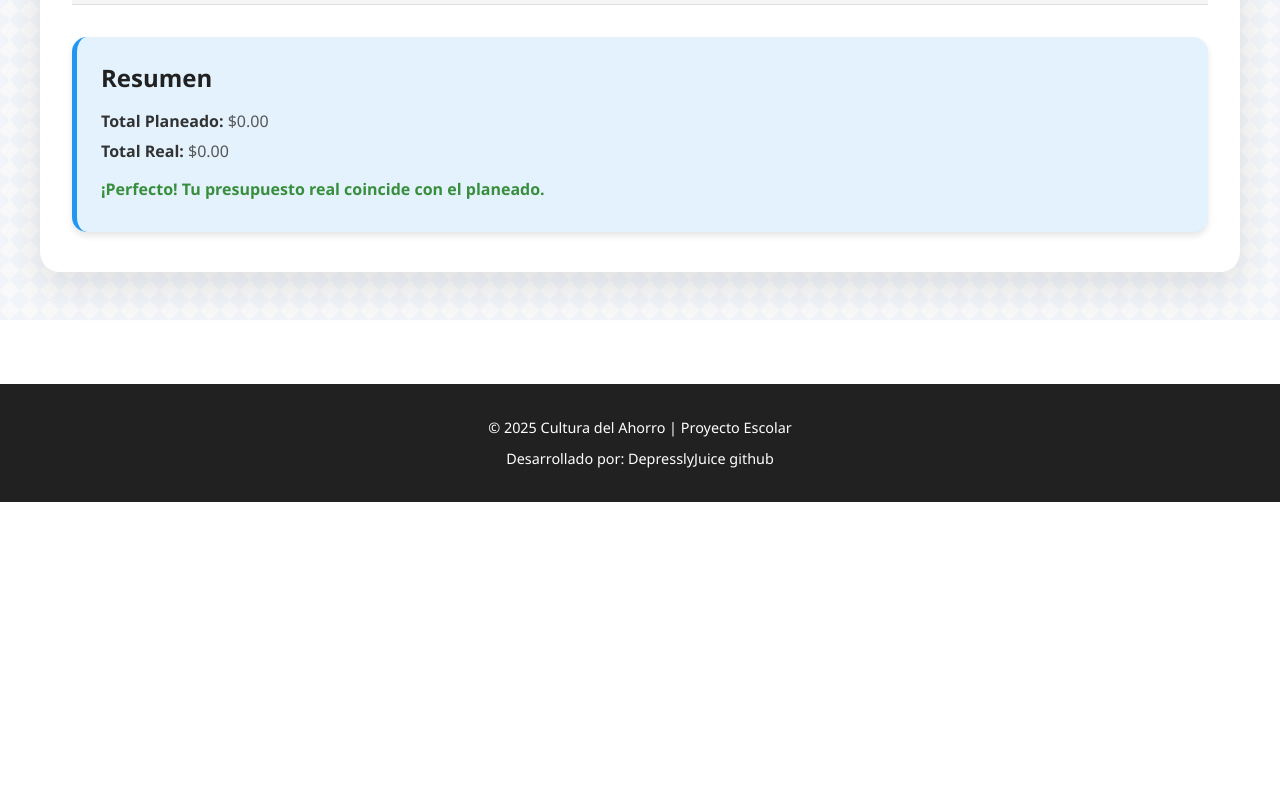
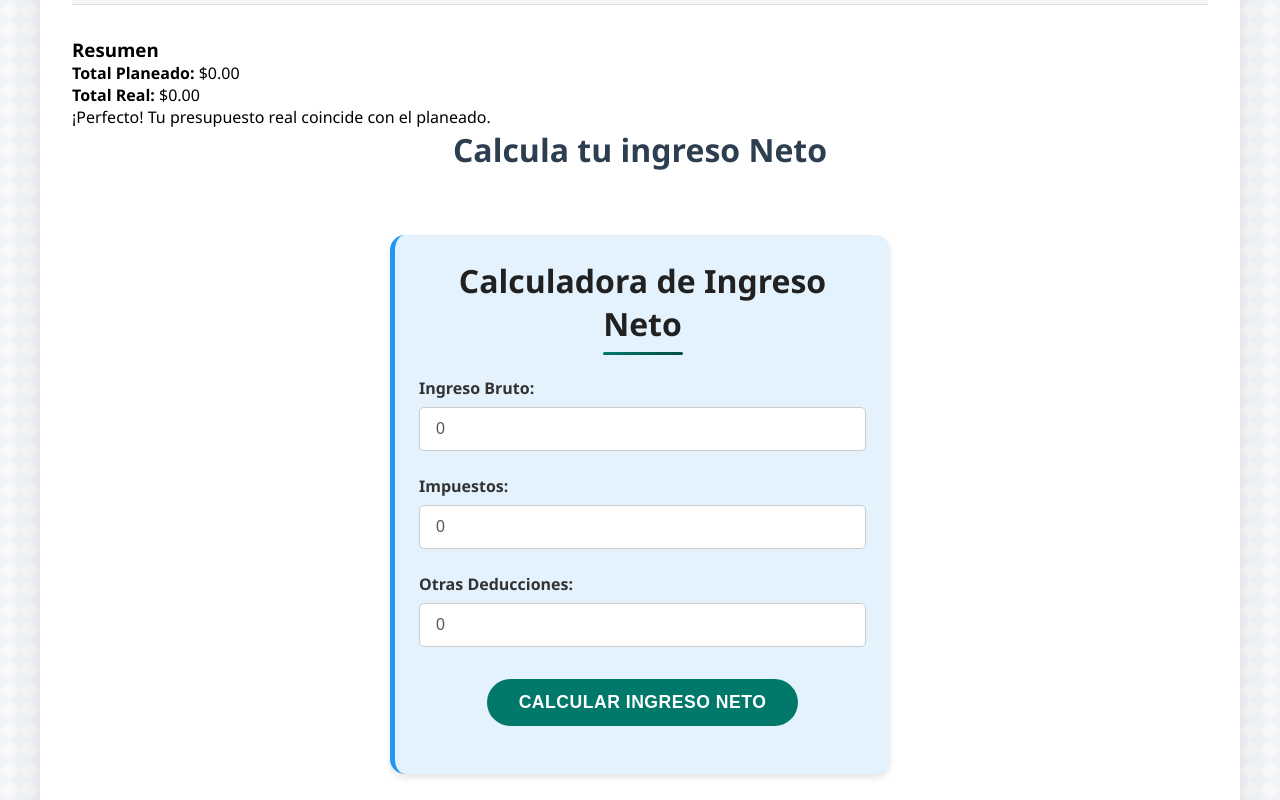
Before and after one commit to DepresslyJuice/SemillaFinanciera, a React (Vite) app: page /temas/Presupuesto in a window 1280 px wide. Shown: the part 720-1520 px from the top of the page. Before the commit the page ends 1222 px from the top, so only its background shows below. Built offline with nearby package versions, Linux system fonts and the light colour scheme; a small style sheet from the web is missing.

Commit message:
Calculadora de ingreso neto

```diff
--- /dev/null
+++ b/src/components/NetIncomeCalculator.tsx
@@ -0,0 +1,85 @@
+import React, { useState } from 'react';
+import '../css/NetIncomeCalculator.css'; // <-- Importa el archivo CSS
+
+interface CalculatorState {
+    grossIncome: number;
+    taxes: number;
+    deductions: number;
+    netIncome: number;
+}
+
+const NetIncomeCalculator: React.FC = () => {
+    const [state, setState] = useState<CalculatorState>({
+        grossIncome: 0,
+        taxes: 0,
+        deductions: 0,
+        netIncome: 0,
+    });
+
+    const handleInputChange = (e: React.ChangeEvent<HTMLInputElement>) => {
+        const { name, value } = e.target;
+        setState((prevState) => ({
+            ...prevState,
+            [name]: parseFloat(value) || 0, // Use parseFloat and default to 0 for invalid numbers
+        }));
+    };
+
+    const calculateNetIncome = () => {
+        const { grossIncome, taxes, deductions } = state;
+        const calculatedNetIncome = grossIncome - taxes - deductions;
+        setState((prevState) => ({
+            ...prevState,
+            netIncome: calculatedNetIncome,
+        }));
+    };
+
+    return (
+        // Añade una clase al div principal
+        <div className="net-income-calculator-container">
+            <h2>Calculadora de Ingreso Neto</h2>
+            <div>
+                <label htmlFor="grossIncome">Ingreso Bruto:</label>
+                <input
+                    type="number"
+                    id="grossIncome"
+                    name="grossIncome"
+                    value={state.grossIncome}
+                    onChange={handleInputChange}
+                    min="0"
+                />
+            </div>
+            <div>
+                <label htmlFor="taxes">Impuestos:</label>
+                <input
+                    type="number"
+                    id="taxes"
+                    name="taxes"
+                    value={state.taxes}
+                    onChange={handleInputChange}
+                    min="0"
+                />
+            </div>
+            <div>
+                <label htmlFor="deductions">Otras Deducciones:</label>
+                <input
+                    type="number"
+                    id="deductions"
+                    name="deductions"
+                    value={state.deductions}
+                    onChange={handleInputChange}
+                    min="0"
+                />
+            </div>
+            {/* Añade una clase al botón */}
+            <button onClick={calculateNetIncome} className="calculate-button">Calcular Ingreso Neto</button>
+            {state.netIncome !== 0 && (
+                // Añade una clase al div de resultado
+                <div className="result-display">
+                    <h3>Ingreso Neto: {state.netIncome.toFixed(2)}</h3>
+                </div>
+            )}
+        </div>
+    );
+};
+
+export default NetIncomeCalculator;
--- /dev/null
+++ b/src/css/NetIncomeCalculator.css
@@ -0,0 +1,153 @@
+/* NetIncomeCalculator.css */
+
+/* Contenedor principal (la "tarjeta" centrada) */
+.net-income-calculator-container {
+    max-width: 500px; /* Limitar el ancho para que no sea demasiado grande */
+    margin: 4rem auto; /* Centrar horizontalmente y añadir espacio superior */
+    padding: 2rem; /* Padding interno */
+    background-color: white; /* Fondo blanco */
+    border-radius: 15px; /* Bordes redondeados */
+    box-shadow: 0 10px 30px rgba(0, 0, 0, 0.08); /* Sombra suave */
+    font-family: 'Segoe UI', Tahoma, Geneva, Verdana, sans-serif; /* Fuente consistente */
+    box-sizing: border-box; /* Incluir padding en el ancho */
+}
+
+/* Título de la calculadora */
+.net-income-calculator-container h2 {
+    font-size: 2rem;
+    color: #212121;
+    margin-bottom: 2rem; /* Espacio debajo del título */
+    text-align: center; /* Centrar el título */
+    position: relative;
+    display: inline-block; /* Necesario para el subrayado centrado */
+    width: 100%; /* Ocupar el ancho completo para centrar pseudo-elemento */
+}
+
+/* Subrayado para el título */
+.net-income-calculator-container h2::after {
+    content: '';
+    position: absolute;
+    bottom: -10px; /* Posición del subrayado */
+    left: 50%; /* Iniciar desde el centro */
+    transform: translateX(-50%); /* Mover hacia la izquierda la mitad de su ancho para centrarlo */
+    width: 80px; /* Ancho del subrayado */
+    height: 3px;
+    background: linear-gradient(to right, #00796b, #004d40); /* Gradiente similar */
+    border-radius: 2px;
+}
+
+/* Contenedor de cada grupo de label/input */
+.net-income-calculator-container > div {
+    margin-bottom: 1.5rem; /* Espacio entre los grupos de input */
+}
+
+/* Estilo para las etiquetas (labels) */
+.net-income-calculator-container label {
+    display: block; /* Cada label en su propia línea */
+    margin-bottom: 0.5rem; /* Espacio entre el label y el input */
+    font-weight: 600; /* Semi-negrita */
+    color: #333;
+    font-size: 1rem;
+}
+
+/* Estilo para los campos de entrada de número */
+.net-income-calculator-container input[type="number"] {
+    width: 100%; /* Ocupar todo el ancho disponible */
+    padding: 0.75rem 1rem; /* Padding interno */
+    border: 1px solid #ccc; /* Borde suave */
+    border-radius: 5px; /* Bordes ligeramente redondeados */
+    box-sizing: border-box; /* Incluir padding y borde en el ancho total */
+    font-size: 1rem;
+    color: #555;
+    transition: border-color 0.3s ease; /* Transición suave para el borde */
+    outline: none; /* Eliminar el outline por defecto al enfocar */
+}
+
+/* Estilo al enfocar los campos de entrada */
+.net-income-calculator-container input[type="number"]:focus {
+    border-color: #00796b; /* Color del borde al enfocar */
+    box-shadow: 0 0 5px rgba(0, 121, 107, 0.3); /* Sombra sutil al enfocar */
+}
+
+/* Estilo para el botón de calcular */
+.calculate-button {
+    display: block; /* Botón como bloque para centrarlo */
+    margin: 2rem auto 1.5rem auto; /* Espacio arriba y abajo, centrado */
+    padding: 0.8rem 2rem; /* Padding del botón */
+    background-color: #00796b; /* Color primario (teal) */
+    color: white;
+    font-size: 1.1rem;
+    font-weight: 600;
+    border: none;
+    border-radius: 50px; /* Bordes muy redondeados (pastilla) */
+    cursor: pointer;
+    transition: background-color 0.3s ease, transform 0.1s ease; /* Transición suave */
+    text-transform: uppercase; /* Opcional: texto en mayúsculas */
+    letter-spacing: 0.5px; /* Opcional: espacio entre letras */
+}
+
+.calculate-button:hover {
+    background-color: #004d40; /* Color más oscuro al pasar el mouse */
+    transform: translateY(-2px); /* Efecto de levantar ligeramente */
+}
+
+.calculate-button:active {
+    transform: translateY(0); /* Eliminar efecto al hacer click */
+}
+
+
+/* Contenedor del resultado */
+.result-display {
+    margin-top: 2rem; /* Espacio arriba del resultado */
+    padding: 1.5rem; /* Padding interno */
+    background-color: #e0f7fa; /* Fondo suave (azul/verde claro) */
+    border-radius: 10px; /* Bordes redondeados */
+    border-left: 5px solid #00796b; /* Borde izquierdo de color */
+    text-align: center; /* Centrar el texto del resultado */
+}
+
+/* Título del resultado */
+.result-display h3 {
+    font-size: 1.6rem;
+    color: #212121;
+    margin: 0; /* Eliminar margen por defecto */
+    font-weight: 700;
+}
+
+/* Responsive adjustments */
+@media (max-width: 600px) {
+    .net-income-calculator-container {
+        margin: 2rem 1rem; /* Menos margen lateral en pantallas pequeñas */
+        padding: 1.5rem;
+    }
+
+    .net-income-calculator-container h2 {
+        font-size: 1.5rem;
+        margin-bottom: 1.5rem;
+    }
+
+    .net-income-calculator-container h2::after {
+        width: 60px;
+        bottom: -8px;
+    }
+
+    .net-income-calculator-container > div {
+        margin-bottom: 1rem;
+    }
+
+    .net-income-calculator-container label,
+    .net-income-calculator-container input[type="number"],
+    .calculate-button,
+    .result-display h3 {
+        font-size: 1rem; /* Ajustar tamaño de fuente general */
+    }
+
+    .calculate-button {
+        padding: 0.6rem 1.5rem;
+    }
+
+    .result-display {
+        padding: 1rem;
+        margin-top: 1.5rem;
+    }
+}
--- a/src/pages/Presupuesto.tsx
+++ b/src/pages/Presupuesto.tsx
@@ -1,5 +1,6 @@
 import { useEffect, useState } from 'react';
 import '../css/Presupuesto.css'
+import NetIncomeCalculator from "../components/NetIncomeCalculator.tsx";
 
 interface PresupuestoItem {
     categoria: string;
@@ -168,6 +169,8 @@
                     {mensajeResumen}
                 </p>
             </div>
+            <h2 className="text-3xl font-bold mb-6">Calcula tu ingreso Neto</h2>
+            <NetIncomeCalculator />
         </section>
         </div>
     );
```
